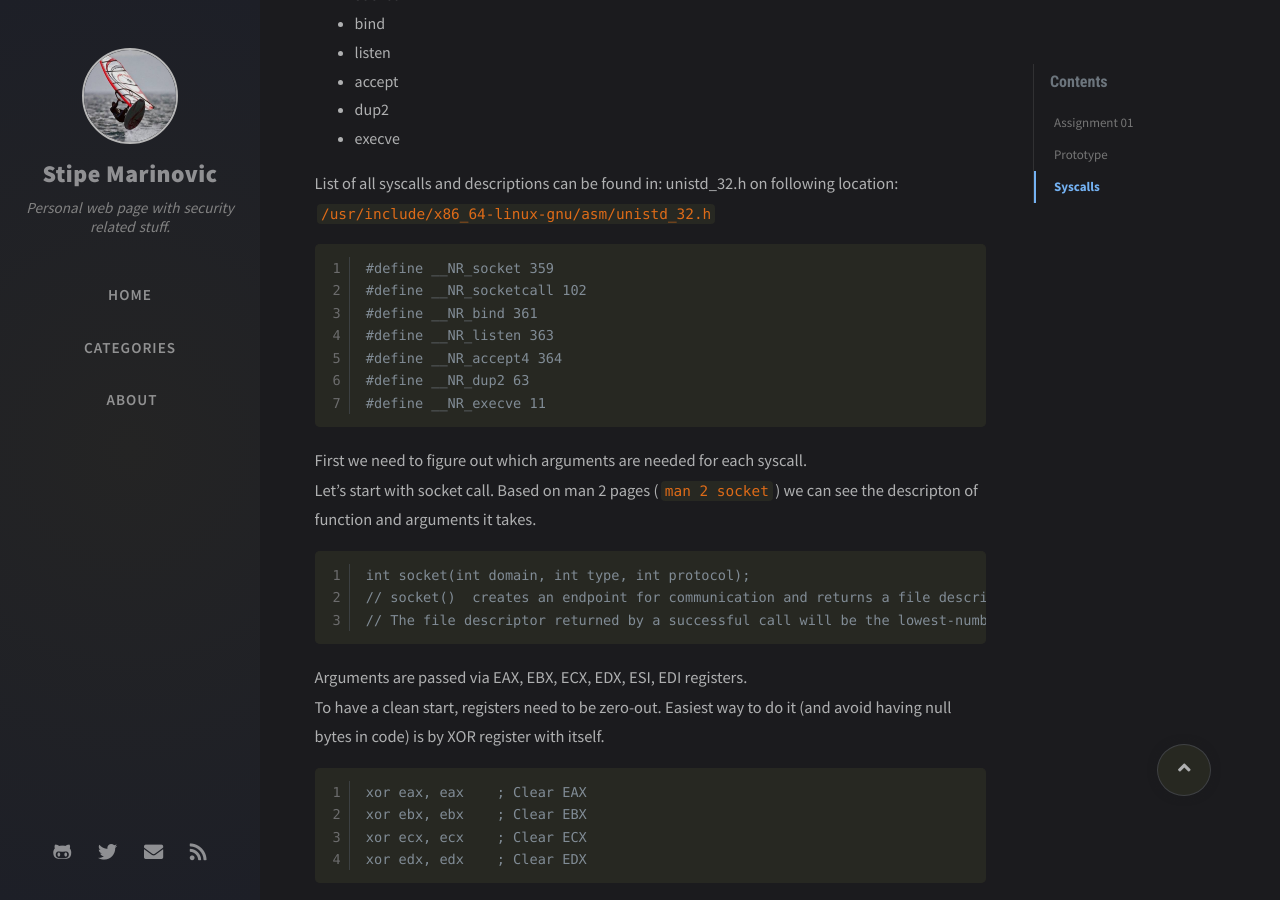
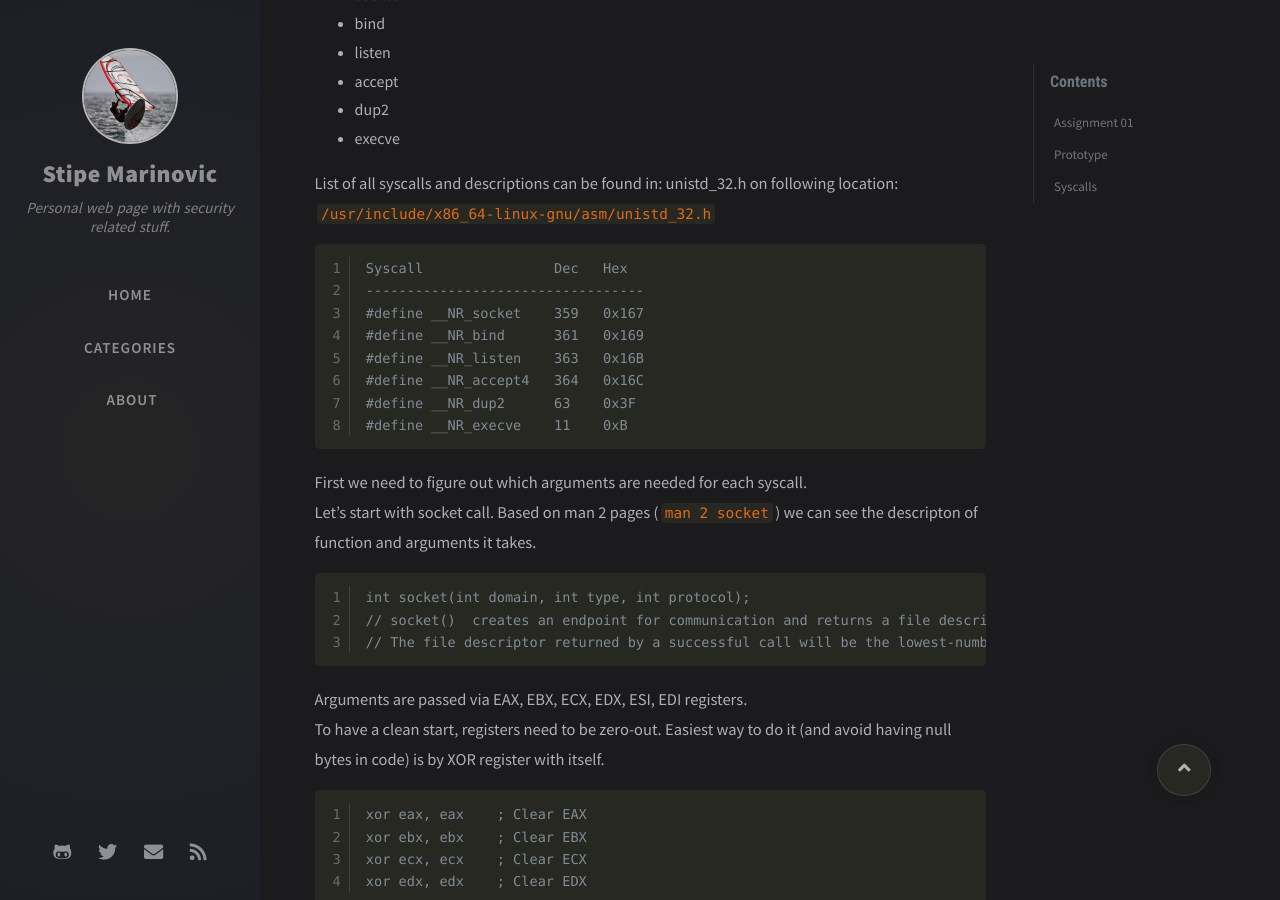
Before and after one commit to smarinovic/smarinovic.github.io, a Jekyll site: the page built from _posts/2020-05-17-SLAE-exam-assessment-01.md, in a window 1280 px wide and 900 px high, scrolled down 1798 px. Built offline with Jekyll 4.4.1, drawn with Linux system fonts in a browser that asks for light colours; nearby versions of some CDN libraries; comment, search, counter and statistics services are not loaded.

Commit message:
Added dec/hex values of syscalls

````diff
--- a/_posts/2020-05-17-SLAE-exam-assessment-01.md
+++ b/_posts/2020-05-17-SLAE-exam-assessment-01.md
@@ -83,15 +83,15 @@
 List of all syscalls and descriptions can be found in: unistd_32.h on following location: ```/usr/include/x86_64-linux-gnu/asm/unistd_32.h```
 
 ```
-#define __NR_socket 359
-#define __NR_socketcall 102
-#define __NR_bind 361
-#define __NR_listen 363
-#define __NR_accept4 364
-#define __NR_dup2 63
-#define __NR_execve 11
+Syscall                Dec   Hex
+----------------------------------
+#define __NR_socket    359   0x167
+#define __NR_bind      361   0x169
+#define __NR_listen    363   0x16B
+#define __NR_accept4   364   0x16C
+#define __NR_dup2      63    0x3F
+#define __NR_execve    11    0xB
 ```
-
 
 First we need to figure out which arguments are needed for each syscall.
 Let's start with socket call. Based on man 2 pages (```man 2 socket```) we can see the descripton of function and arguments it takes.
````
